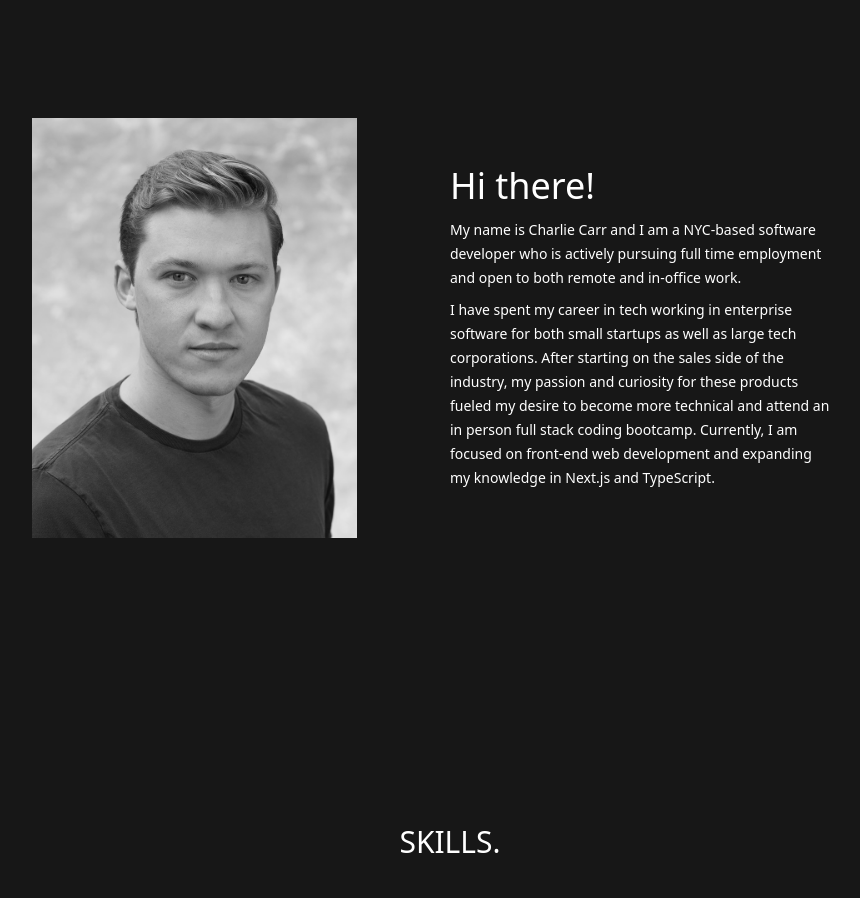
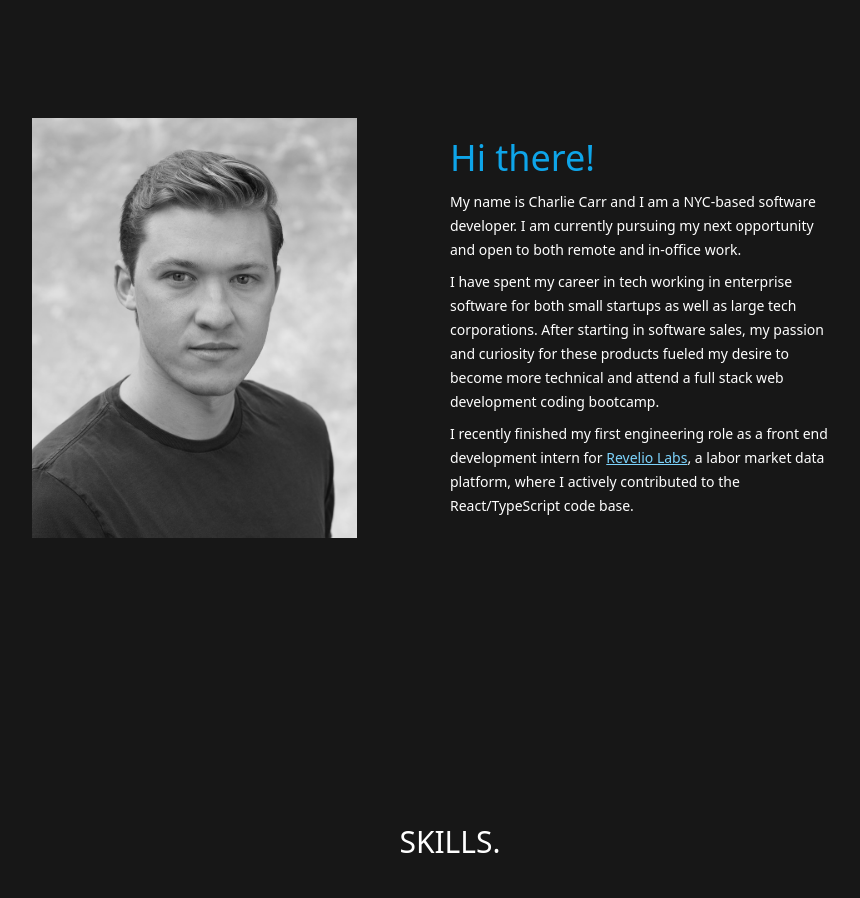
Before and after one commit to CharlesCarr/charlie_dev_portfolio, a Next.js app in the folder with-tailwindcss-app/: page / in a window 1280 px wide. Shown: the part 960-1858 px from the top of the page, without its empty margins (190-1050 px from the left). Built offline with nearby package versions, Linux system fonts and the light colour scheme.

Commit message:
fix(about): update about paragraphs

```diff
--- a/with-tailwindcss-app/components/sections/About.tsx
+++ b/with-tailwindcss-app/components/sections/About.tsx
@@ -17,21 +17,32 @@ function About() {
       </div>
 
       <div className="w-1/2 flex flex-col justify-center items-start">
-        <h1 className="text-4xl mb-3">Hi there!</h1>
+        <h1 className="text-4xl mb-3 text-sky-500">Hi there!</h1>
         <p className="text-sm w-3/4 mb-2 leading-6">
-          My name is Charlie Carr and I am a NYC-based software developer who is
-          actively pursuing full time employment and open to both remote and
+          My name is Charlie Carr and I am a NYC-based software developer. I am
+          currently pursuing my next opportunity and open to both remote and
           in-office work.
         </p>
+        <p className="text-sm w-3/4 mb-2 leading-6">
+          I have spent my career in tech working in enterprise software for both
+          small startups as well as large tech corporations. After starting in
+          software sales, my passion and curiosity for these products fueled my
+          desire to become more technical and attend a full stack web development
+          coding bootcamp.
+        </p>
         <p className="text-sm w-3/4 leading-6">
-            I have spent my career in tech working in enterprise software for
-            both small startups as well as large tech corporations. After
-            starting on the sales side of the industry, my passion and curiosity
-            for these products fueled my desire to become more technical and
-            attend an in person full stack coding bootcamp. Currently, I am
-            focused on front-end web development and expanding my knowledge in
-            Next.js and TypeScript.
-          </p>
+          I recently finished my first engineering role as a front end development
+          intern for{" "}
+          <a
+            href="https://www.reveliolabs.com/"
+            target="_blank"
+            className="underline text-sky-300"
+          >
+            Revelio Labs
+          </a>
+          , a labor market data platform, where I actively contributed to the
+          React/TypeScript code base.
+        </p>
       </div>
     </section>
   );
```
